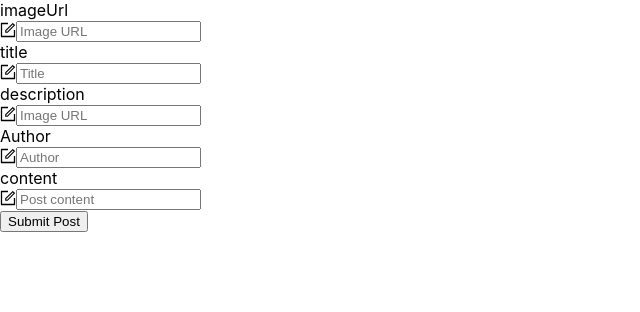
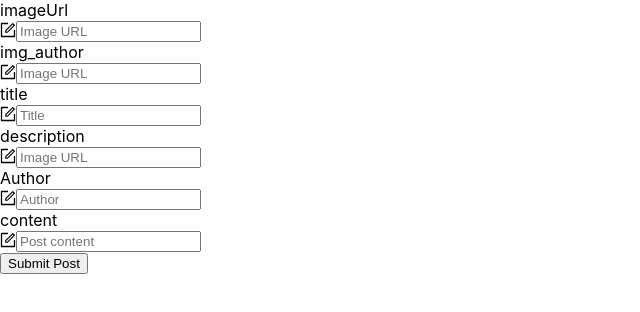
Before and after one commit to JuanCundafe/MediumReact, a React (Create React App) app: page / in a window 1280 px wide. Shown: the top 312 px of the page, without its empty margins (0-640 px from the left). Built offline with nearby package versions, Linux system fonts and the light colour scheme.

Commit message:
fetch post ready

```diff
--- a/src/components/CustomInput/index.js
+++ b/src/components/CustomInput/index.js
@@ -1,4 +1,4 @@
-import React, { Component } from "react";
+import React from "react";
 
 // Ant Design
 import { Form, Input } from "antd";
--- a/src/screens/Form/index.js
+++ b/src/screens/Form/index.js
@@ -1,7 +1,6 @@
 import React, { useState } from "react";
 import { Form, Button, Select } from "antd";
 import CustomInput from "../../components/CustomInput";
-import FormItem from "antd/lib/form/FormItem";
 
 //CSS
 import styles from "./Form.module.css";
@@ -18,25 +17,55 @@ const tailLayout = {
 
 function PostForm() {
   //States
-  const [imageUrl, setImageUrl] = useState("");
+  const [img_url, setImageUrl] = useState("");
+  const [img_author, setImageAuthor] = useState("");
   const [title, setTitle] = useState("");
   const [description, setDescription] = useState("");
   const [author, setAuthor] = useState("");
   const [content, setContent] = useState("");
-  const [category, setCategory] = useState("popular");
+  // const [section, setSection] = useState("popular");
 
   //Default form functions
-  const onFinish = (values) => {
-    console.log("Success:", values);
-  };
-
   const onFinishFailed = (errorInfo) => {
     console.log("Failed:", errorInfo);
+  };
+  const onFinish = (values) => {
+    console.log("Received values of form: ", values);
+    let date = new Date();
+    let milisegundos = date.getTime();
+    const months = [
+      "Jan",
+      "Feb",
+      "Mar",
+      "Apr",
+      "May",
+      "Jun",
+      "Jul",
+      "Aug",
+      "Sep",
+      "Oct",
+      "Nov",
+      "Dic",
+    ];
+    let new_Date = months[date.getMonth()] + " " + date.getDate();
+
+    values = { ...values, date, milisegundos, new_Date };
+    console.log("Received values of form with date: ", values);
+    fetch("https://reactsessions-ac545.firebaseio.com/equipouno.json", {
+      method: "POST",
+      mode: "cors",
+      body: JSON.stringify(values),
+    }).then((response) => console.log(response.json));
   };
 
   //Handlers
   const handleInputImage = (name, value) => {
     setImageUrl(value);
+    console.log(value);
+  };
+
+  const handleInputImageAuthor = (name, value) => {
+    setImageAuthor(value);
     console.log(value);
   };
   const handleInputTitle = (name, value) => {
@@ -55,31 +84,10 @@ function PostForm() {
     setContent(value);
     console.log(value);
   };
-  // const onChangeCategory = (name, value) => {
-  //   setCategory(value);
+  // const onChangeSection = (name, value) => {
+  //   setSection(value);
   //   console.log(value);
   // };
-
-  //Submit
-  const handleSubmit = (event) => {
-    event.preventDefault();
-    let createdAt = new Date();
-    let post = {
-      imageUrl,
-      title,
-      description,
-      author,
-      createdAt,
-      content,
-      //category,
-    };
-    console.log(post);
-    fetch("https://reactsessions-ac545.firebaseio.com/equipouno.json", {
-      method: "POST",
-      mode: "cors",
-      body: JSON.stringify(post),
-    }).then((response) => console.log(response.json));
-  };
 
   return (
     <Form
@@ -88,15 +96,25 @@ function PostForm() {
       initialValues={{ remember: true }}
       onFinish={onFinish}
       onFinishFailed={onFinishFailed}
-      onSubmit={handleSubmit}
+      // onSubmit={handleSubmit}
     >
       <Form.Item label="imageUrl">
         <CustomInput
           placeholder="Image URL"
-          name="imageUrl"
-          value={imageUrl}
+          name="img_url"
+          value={img_url}
           error="Debe ingresar la URL de una imagen"
           callback={handleInputImage}
+        />
+      </Form.Item>
+
+      <Form.Item label="img_author">
+        <CustomInput
+          placeholder="Image URL"
+          name="img_author"
+          value={img_author}
+          error="Debe ingresar la URL de una imagen para mostrar como avatar del autor"
+          callback={handleInputImageAuthor}
         />
       </Form.Item>
 
@@ -139,11 +157,11 @@ function PostForm() {
           callback={handleInputContent}
         />
       </Form.Item>
-
-      {/* <Form.Item name="category" label="category" rules={[{ required: true }]}>
+      {/*
+      <Form.Item name="section" label="section" rules={[{ required: false }]}>
         <Select
           placeholder="Please select the category of your post!"
-          onChange={onChangeCategory}
+          onChange={onChangeSection}
           allowClear
         >
           <Option value="Momentum">Momentum</Option>
```
Also changed, not shown: src/services.js (added, +15 -0 lines).
